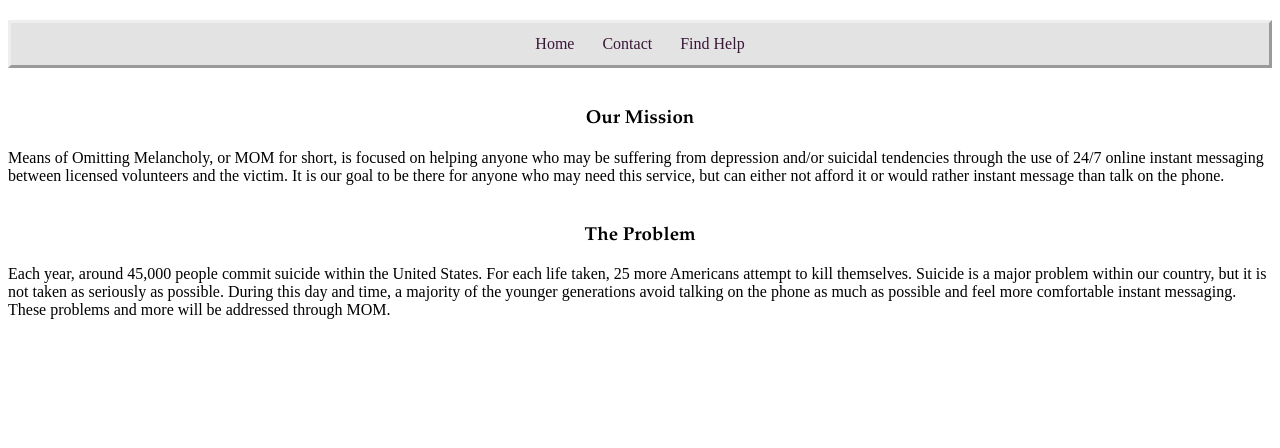
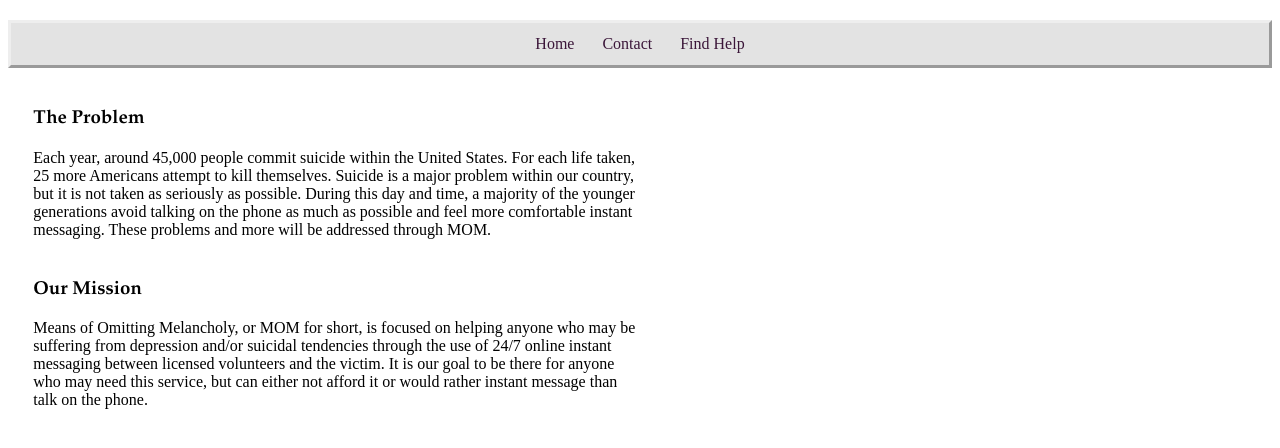
Before and after one commit to slayerSahara/MOM, a website: page views/about.html in a window 1280 px wide. Shown: the part 112-560 px from the top of the page. Drawn offline with Linux system fonts and the light colour scheme.

Commit message:
login stuff & styling

```diff
--- a/package.json
+++ b/package.json
@@ -8,14 +8,17 @@
     "bcrypt-nodejs": "0.0.3",
     "body-parser": "^1.18.2",
     "cookie-parser": "^1.4.3",
+    "cookies-js": "^1.2.3",
     "ejs": "^2.5.7",
     "express": "^4.16.2",
     "html": "^1.0.0",
+    "js-cookie": "^2.2.0",
     "moment": "^2.20.1",
     "mongoose": "^5.0.2",
     "morgan": "^1.9.0",
     "passport-local": "^1.0.0",
-    "socket.io": "^2.0.4"
+    "socket.io": "^2.0.4",
+    "window-or-global": "^1.0.1"
   },
   "devDependencies": {},
   "engines": {
--- a/public/style/style.css
+++ b/public/style/style.css
@@ -149,6 +149,13 @@ li a:hover {
     text-align: center;
 }
 
-#about {
+h3.about {
     text-align: left;
+    margin-left: 2%;
 }
+
+p.about {
+    text-align: left;
+    margin-left: 2%;
+    padding-right: 50%;
+}
--- a/views/about.html
+++ b/views/about.html
@@ -13,18 +13,8 @@
         <li><a href='find_help'>Find Help</a></li>
     </ul>
     <div id="about">
-        <h3>Our Mission</h3>
-        <p>
-            Means of Omitting Melancholy, or MOM for short, is focused on helping
-            anyone who may be suffering from depression and/or suicidal tendencies
-            through the use of 24/7 online instant messaging between licensed
-            volunteers and the victim. It is our goal to be there for anyone
-            who may need this service, but can either not afford it or would rather
-            instant message than talk on the phone.
-        </p>
-
-        <h3>The Problem</h3>
-        <p>
+        <h3 class="about">The Problem</h3>
+        <p class="about">
             Each year, around 45,000 people commit suicide within the United
             States. For each life taken, 25 more Americans attempt to kill
             themselves. Suicide is a major problem within our country, but it is
@@ -34,5 +24,14 @@
             and more will be addressed through MOM.
         </p>
 
+        <h3 class="about">Our Mission</h3>
+        <p class="about">
+            Means of Omitting Melancholy, or MOM for short, is focused on helping
+            anyone who may be suffering from depression and/or suicidal tendencies
+            through the use of 24/7 online instant messaging between licensed
+            volunteers and the victim. It is our goal to be there for anyone
+            who may need this service, but can either not afford it or would rather
+            instant message than talk on the phone.
+        </p>
     </div>
 </html>
```
Also changed, not shown: index.js (+36 -4 lines), views/prof_1.html (+5 -5 lines), views/reg.html (+6 -6 lines), 1 other file.
